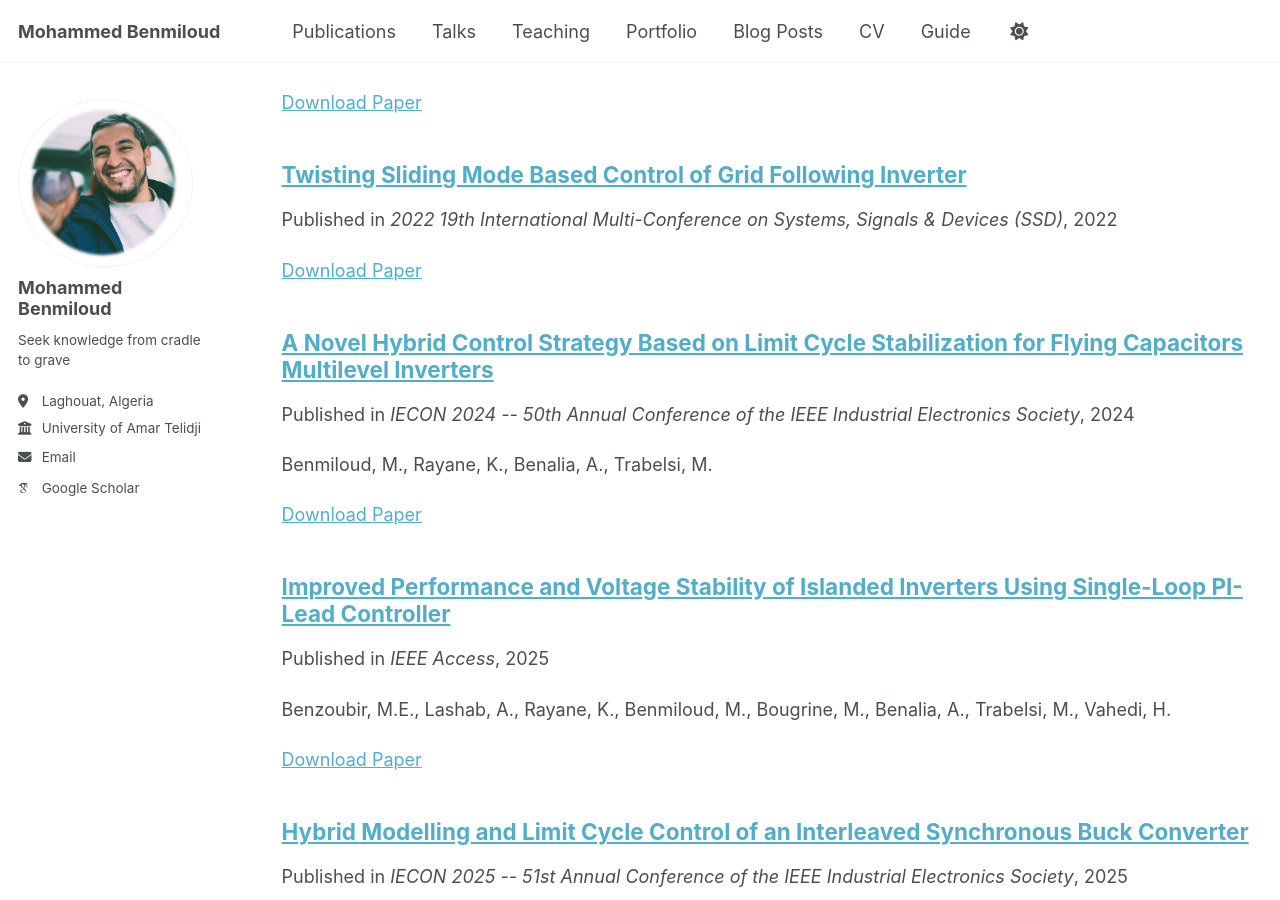
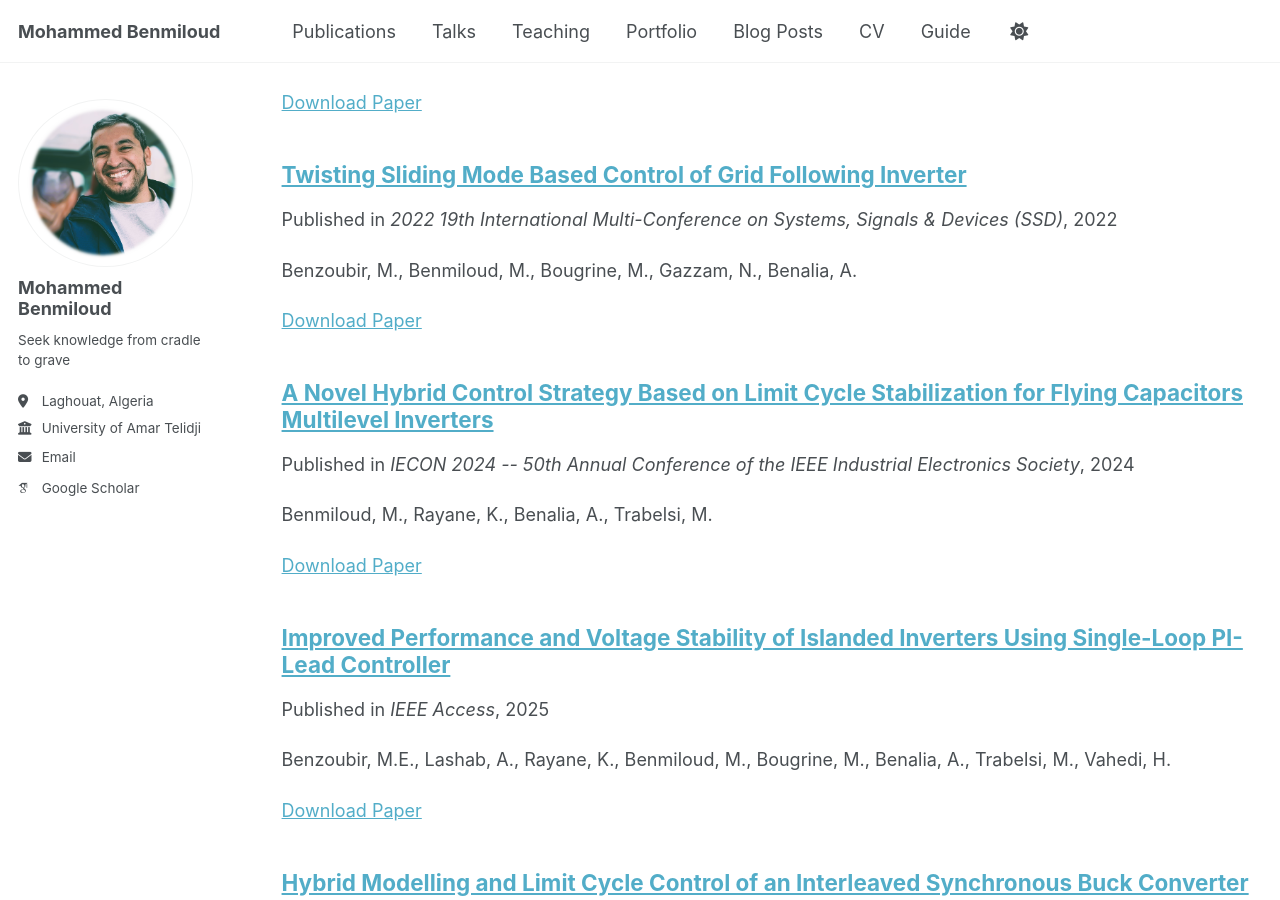
Before and after one commit to medbenmiloud/medbenmiloud.github.io, a Jekyll site: the page built from _pages/collection-archive.html, in a window 1280 px wide and 900 px high, scrolled down 2443 px. Built offline with Jekyll 4.4.1, drawn with Linux system fonts in a browser that asks for light colours; some web fonts are replaced; a script bundle is joined from its source files by our own code; library files that are not in the unit come from our copies.

Commit message:
Update 2022-02-01-twisting-sliding-mode-grid.md

```diff
--- a/_publications/2022-02-01-twisting-sliding-mode-grid.md
+++ b/_publications/2022-02-01-twisting-sliding-mode-grid.md
@@ -8,6 +8,7 @@ venue: '2022 19th International Multi-Conference on Systems, Signals & Devices (
 pages: '1199--1204'
 featured: true
 paperurl: 'https://ieeexplore.ieee.org/document/9955805'
+excerpt: 'Benzoubir, M., Benmiloud, M., Bougrine, M., Gazzam, N., Benalia, A.'
 header:
   teaser: "TwistingGrid.png"
 ---
```
